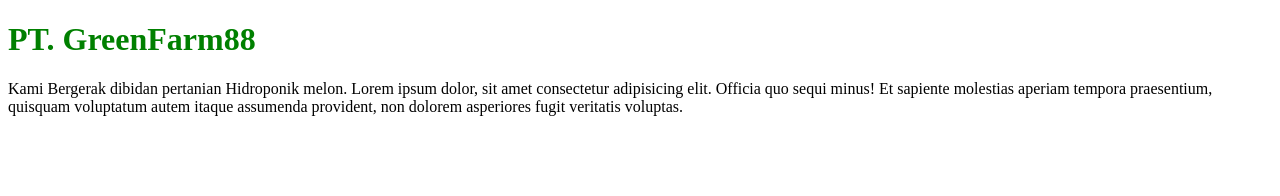
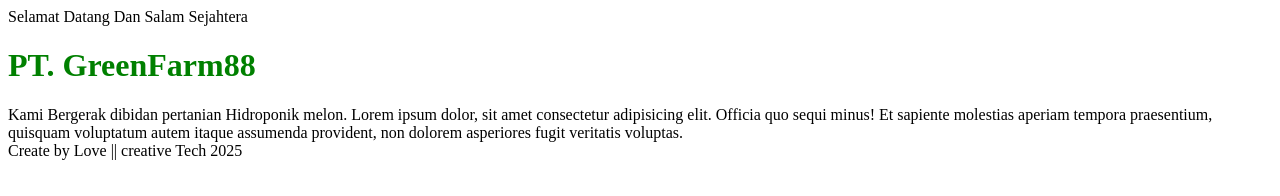
Before and after one commit to ipongpujo99/CompanyProfile-GreenFarm88, a plain HTML site: page index.html in a window 1280 px wide. Drawn offline with Linux system fonts and the light colour scheme.

Commit message:
ada tambahan header dan footer di index html

```diff
--- a/index.html
+++ b/index.html
@@ -6,10 +6,18 @@
     <title>Latihan GIT</title>
 </head>
 <body>
+    <head>
+        Selamat Datang Dan Salam Sejahtera
+    </head>
+
     <h1 style="color: green;">PT. GreenFarm88</h1>
     <div>
         Kami Bergerak dibidan pertanian Hidroponik melon.
         Lorem ipsum dolor, sit amet consectetur adipisicing elit. Officia quo sequi minus! Et sapiente molestias aperiam tempora praesentium, quisquam voluptatum autem itaque assumenda provident, non dolorem asperiores fugit veritatis voluptas.
     </div>
+
+    <footer>
+        Create by Love || creative Tech 2025
+    </footer>
 </body>
 </html>
```
